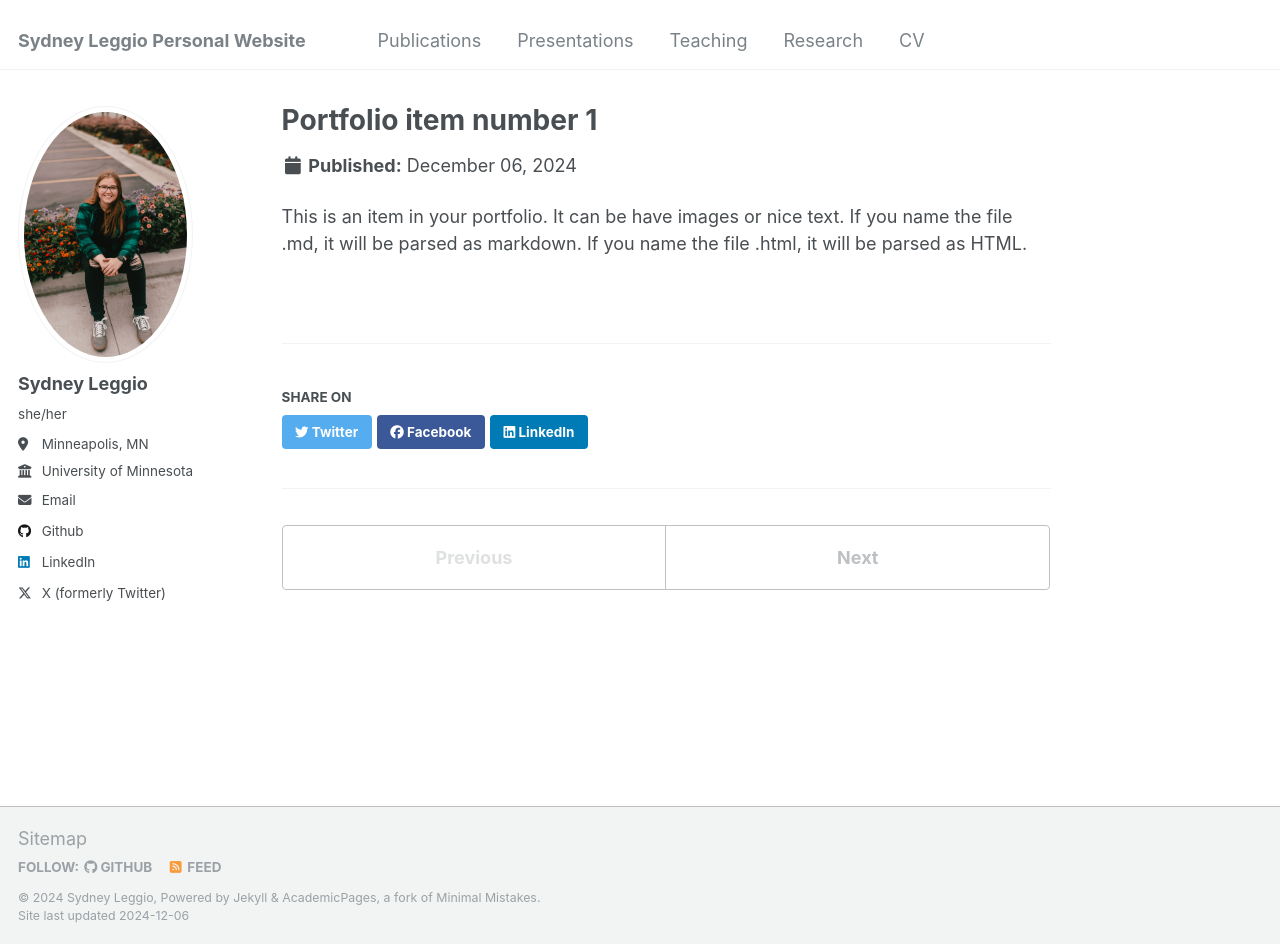
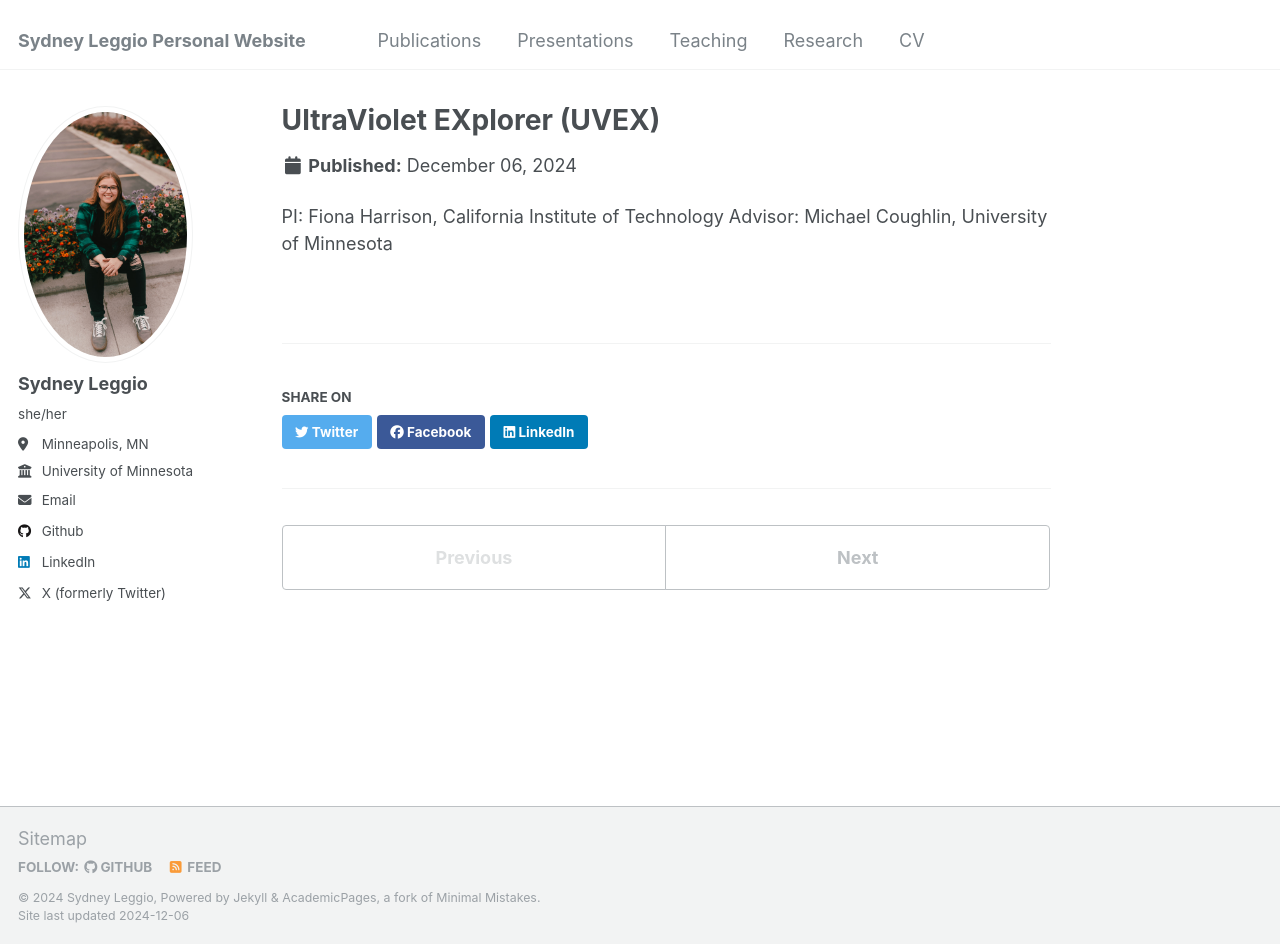
Before and after one commit to sydleggio/sydleggio.github.io, a Jekyll site: the page built from _portfolio/portfolio-1.md, in a window 1280 px wide and 944 px high. Built offline with Jekyll 4.4.1, drawn with Linux system fonts in a browser that asks for light colours.

Commit message:
Update portfolio-1.md

```diff
--- a/_portfolio/portfolio-1.md
+++ b/_portfolio/portfolio-1.md
@@ -1,7 +1,7 @@
 ---
-title: "Portfolio item number 1"
-excerpt: "Short description of portfolio item number 1<br/><img src='/images/500x300.png'>"
+title: "UltraViolet EXplorer (UVEX)"
+excerpt: "I am a member of the UVEX collaboration and am currently optimizing the target-of-opportunity strategy for electromagnetic follow-up to gravitational wave events. The below image is courtesy of the California Institute of Technology. <br/><img src='/images/500x300.png'>"
 collection: portfolio
 ---
-
-This is an item in your portfolio. It can be have images or nice text. If you name the file .md, it will be parsed as markdown. If you name the file .html, it will be parsed as HTML.
+PI: Fiona Harrison, California Institute of Technology
+Advisor: Michael Coughlin, University of Minnesota
```
